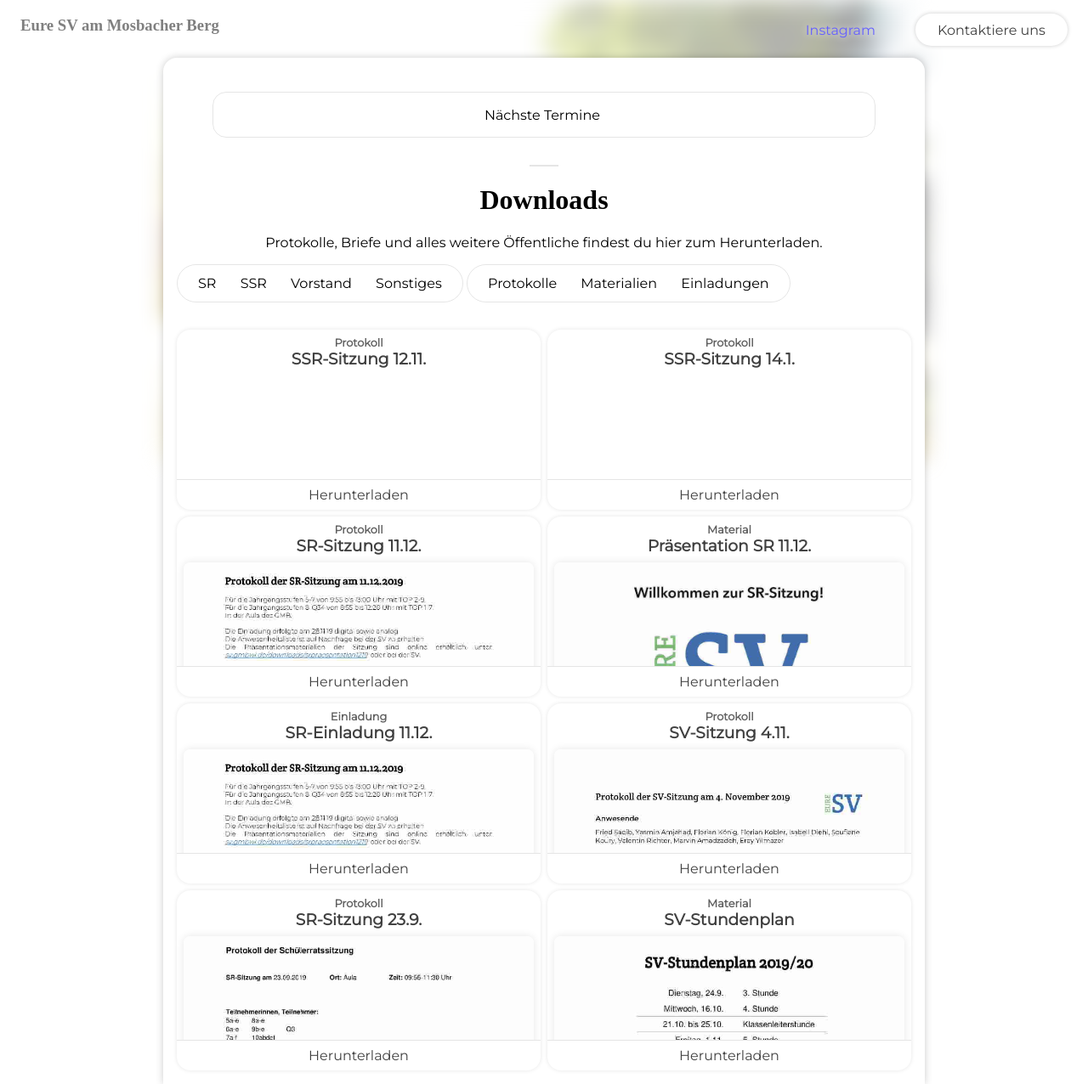
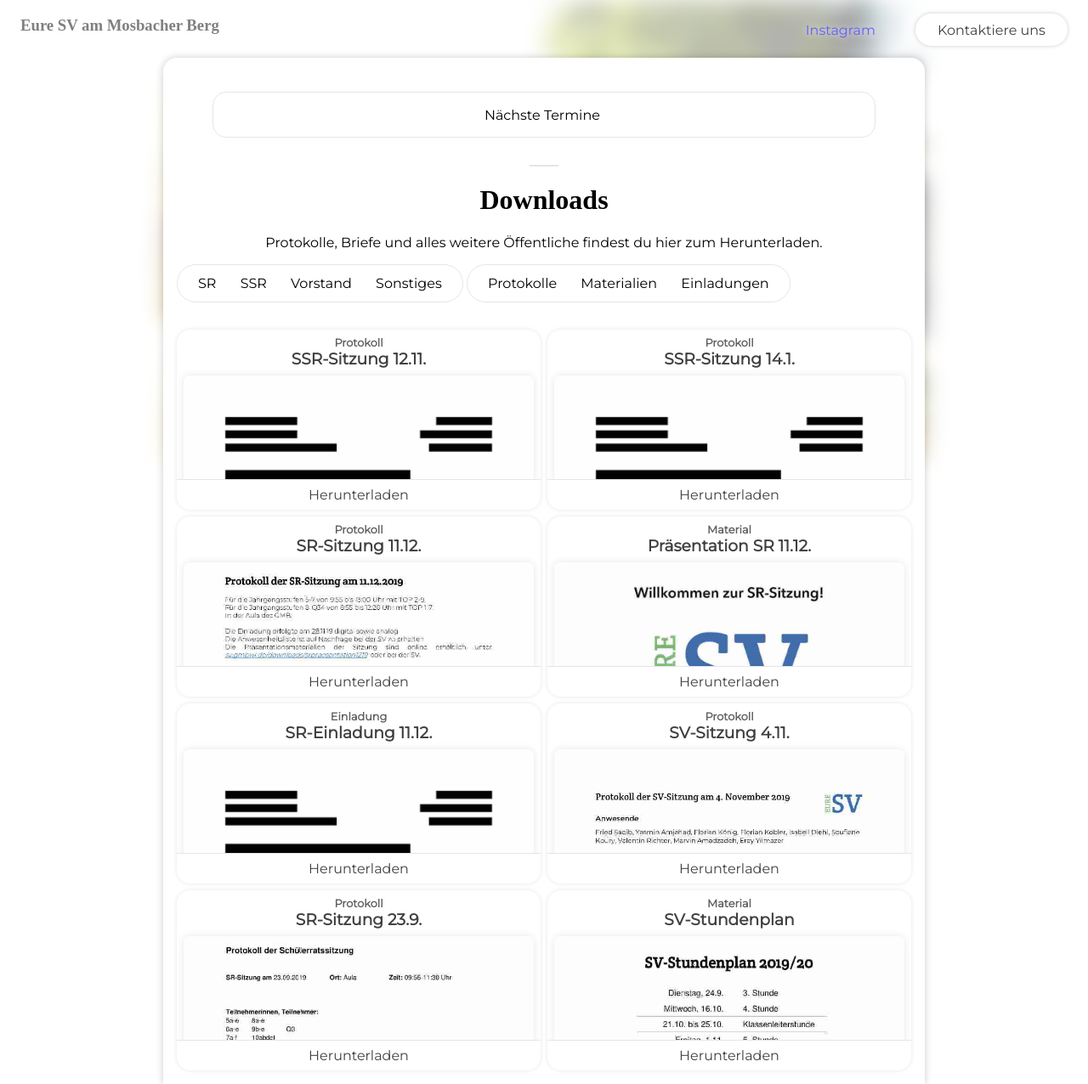
Before and after one commit to Mosbacher-Berg/gmbwi.de, a Jekyll site: the page built from index.html, in a window 1280 px wide. Shown: the whole page at 85% size. Built offline with Jekyll 4.4.1, drawn with Linux system fonts in a browser that asks for light colours; some web fonts are replaced.

Commit message:
Remove empty attribute

```diff
--- a/index.html
+++ b/index.html
@@ -82,10 +82,13 @@ layout: default
                 <div class="boxcontent">
                     <h4>{{ download.type }}</h4>
                     <h3>{{ download.shortname }}</h3>
-                    {% if download.preview %}
                     <img class="preview" src="
-                    {% if download.preview %}{{ download.preview }}{% else %}/files/noimg.jpg{% endif %}" alt="Vorschau von {{ download.title }}">
-                    {% endif %}
+                        {% if download.preview %}
+                            {{ download.preview }}
+                        {% else %}
+                            /files/noimg.jpg
+                        {% endif %}
+                    " alt="Vorschau von {{ download.title }}">
                 </div>
             </a>
             <a href="{{ download.file }}" download="{{ download.shortname }}.pdf">
```
Also changed, not shown: _downloads/2019-12-11-sreinladung1219.md (+0 -1 lines), _downloads/2019-12-11-ssrprotokoll0120.md (+0 -1 lines), _downloads/2019-12-11-ssrprotokoll1019.md (+0 -1 lines).
